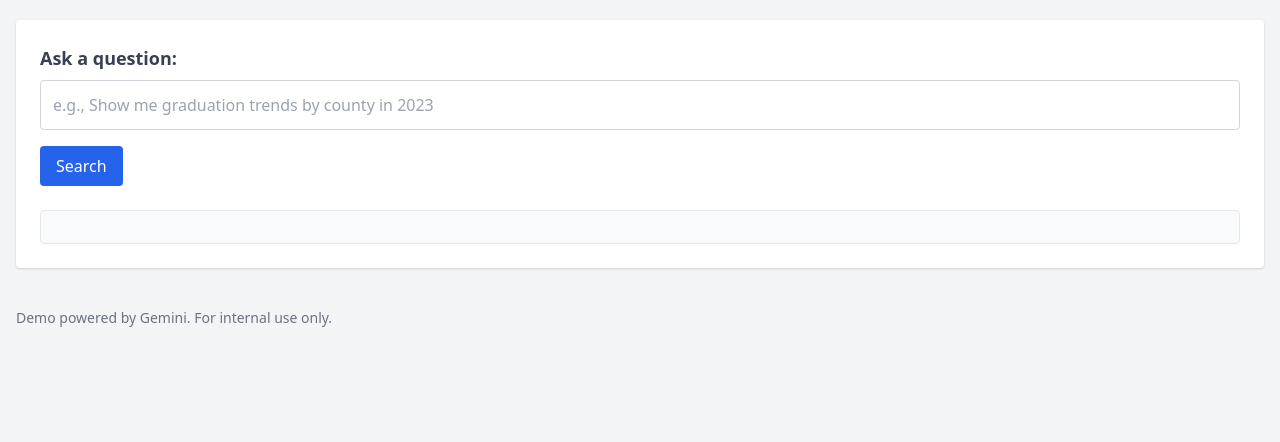
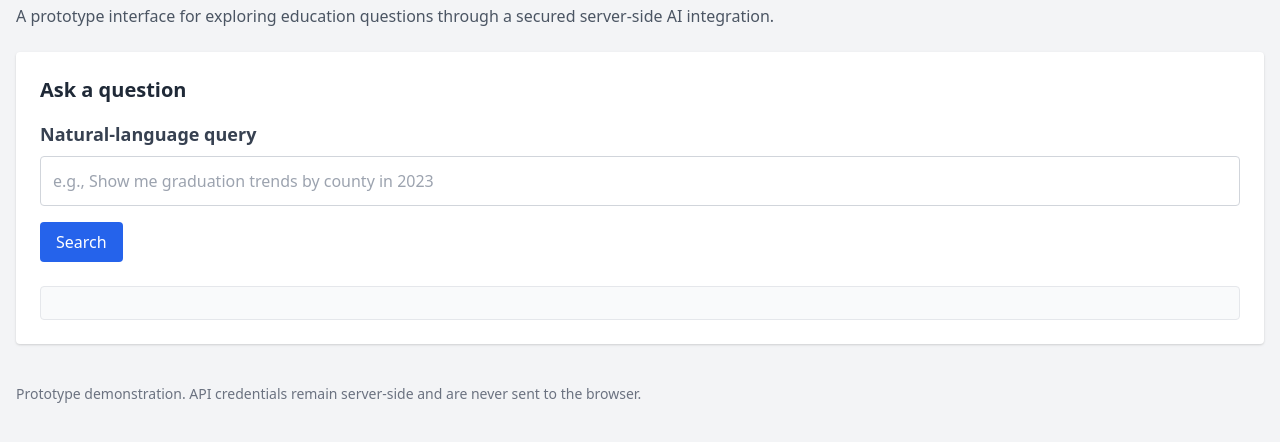
Before and after one commit to cashorter/slds-nls-demo, a plain HTML site: page index.html in a window 1280 px wide. Shown: the part 80-522 px from the top of the page. Drawn offline with nearby package versions, Linux system fonts and the light colour scheme.

Commit message:
Prepare frontend for secure server-side AI requests

```diff
--- a/index.html
+++ b/index.html
@@ -1,23 +1,27 @@
-
 <!DOCTYPE html>
 <html lang="en">
 <head>
   <meta charset="UTF-8" />
   <meta name="viewport" content="width=device-width, initial-scale=1.0" />
+  <meta name="description" content="Prototype natural-language search interface for education data exploration." />
   <title>SLDS AI Search Demo</title>
   <link href="https://cdn.jsdelivr.net/npm/tailwindcss@2.2.19/dist/tailwind.min.css" rel="stylesheet">
 </head>
 <body class="bg-gray-100 font-sans leading-normal tracking-normal">
-  <div class="container mx-auto px-4 py-10">
-    <h1 class="text-3xl font-bold mb-6 text-blue-800">Mississippi SLDS - Natural Language Search</h1>
-    <div class="bg-white p-6 rounded shadow">
-      <label for="query" class="block mb-2 text-lg font-semibold text-gray-700">Ask a question:</label>
-      <input id="query" type="text" class="w-full p-3 border border-gray-300 rounded mb-4" placeholder="e.g., Show me graduation trends by county in 2023" />
-      <button onclick="runSearch()" class="bg-blue-600 text-white px-4 py-2 rounded hover:bg-blue-700">Search</button>
-      <div id="result" class="mt-6 p-4 bg-gray-50 border border-gray-200 rounded text-gray-800 min-h-[80px]"></div>
-    </div>
-    <p class="mt-10 text-gray-500 text-sm">Demo powered by Gemini. For internal use only.</p>
-  </div>
+  <main class="container mx-auto px-4 py-10">
+    <h1 class="text-3xl font-bold mb-2 text-blue-800">Mississippi SLDS - Natural Language Search</h1>
+    <p class="text-gray-600 mb-6">A prototype interface for exploring education questions through a secured server-side AI integration.</p>
+
+    <section class="bg-white p-6 rounded shadow" aria-labelledby="search-heading">
+      <h2 id="search-heading" class="text-xl font-semibold mb-4 text-gray-800">Ask a question</h2>
+      <label for="query" class="block mb-2 text-lg font-semibold text-gray-700">Natural-language query</label>
+      <input id="query" type="text" maxlength="1000" class="w-full p-3 border border-gray-300 rounded mb-4" placeholder="e.g., Show me graduation trends by county in 2023" />
+      <button id="search-button" type="button" class="bg-blue-600 text-white px-4 py-2 rounded hover:bg-blue-700">Search</button>
+      <div id="result" class="mt-6 p-4 bg-gray-50 border border-gray-200 rounded text-gray-800 min-h-[80px]" aria-live="polite"></div>
+    </section>
+
+    <p class="mt-10 text-gray-500 text-sm">Prototype demonstration. API credentials remain server-side and are never sent to the browser.</p>
+  </main>
   <script src="script.js"></script>
 </body>
 </html>
```
